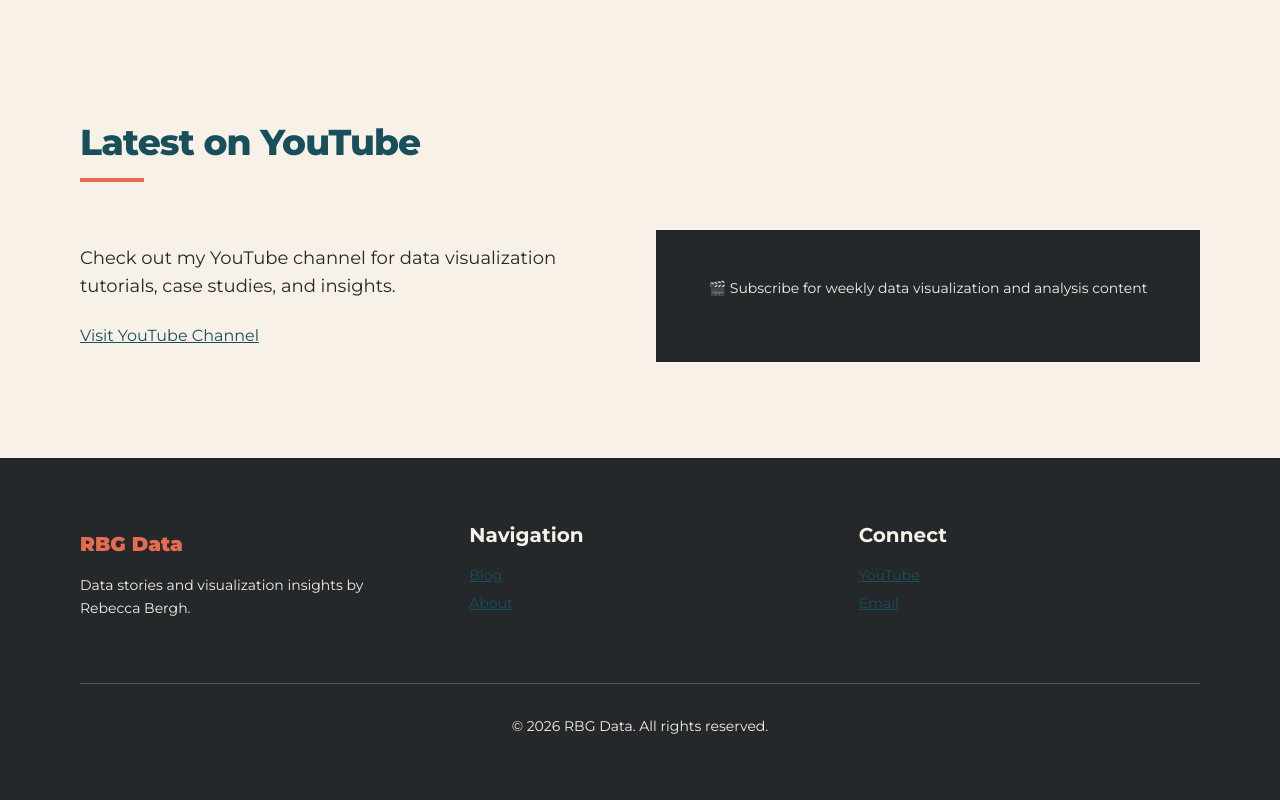
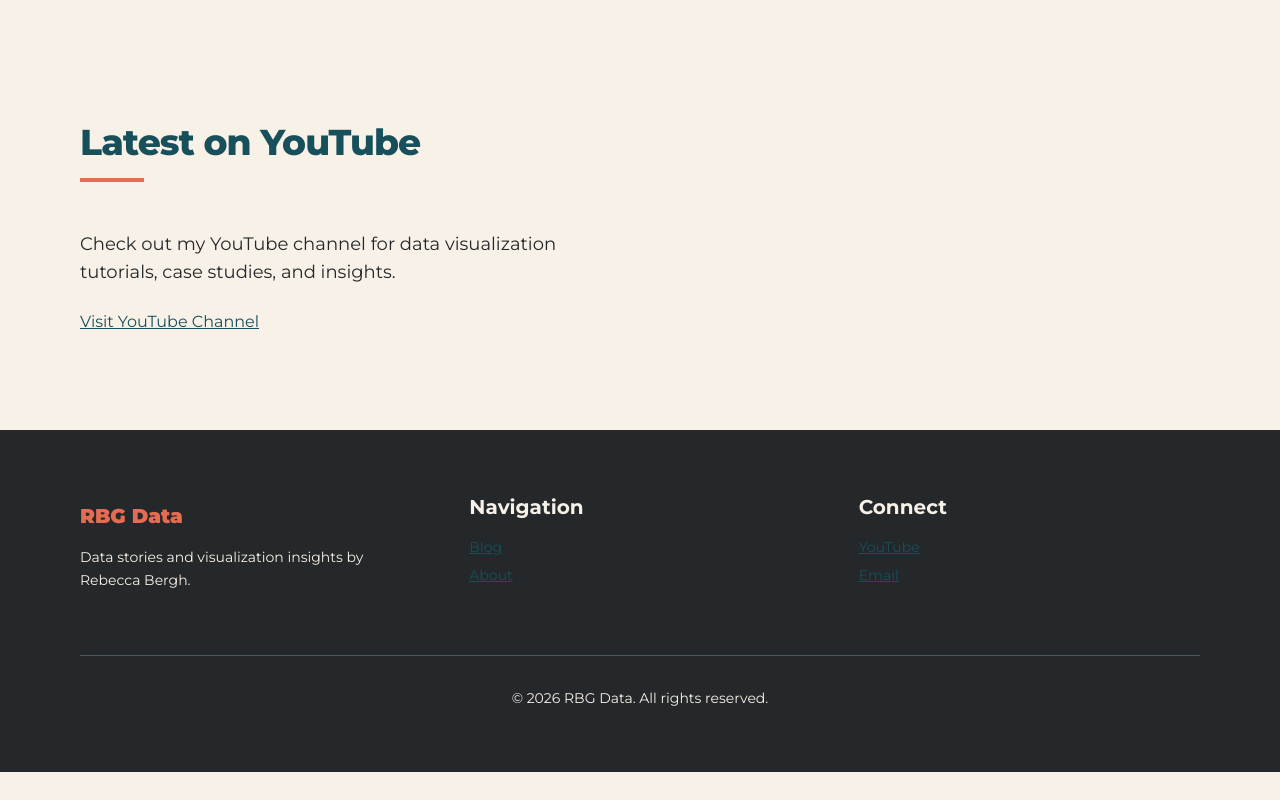
Before and after one commit to rlbergh/rbgdata, a Next.js app: page / in a window 1280 px wide. Shown: the part 1489-2289 px from the top of the page. After the commit the page ends 2261 px from the top, so only its background shows below. Built offline with nearby package versions, Linux system fonts and the light colour scheme.

Commit message:
change homepage

```diff
--- a/app/page.tsx
+++ b/app/page.tsx
@@ -95,11 +95,7 @@ export default async function Home() {
                 Visit YouTube Channel
               </a>
             </div>
-            <div className="bg-charcoal rounded-none p-12 text-center">
-              <p className="text-cream text-sm">
-                🎬 Subscribe for weekly data visualization and analysis content
-              </p>
-            </div>
+
           </div>
         </div>
       </section>
```
